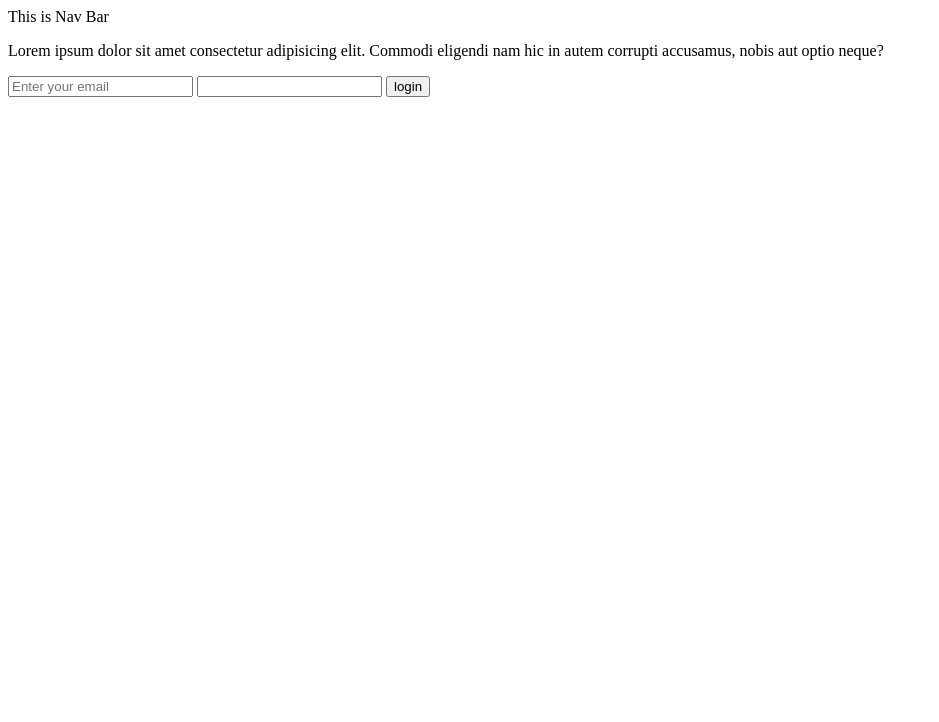
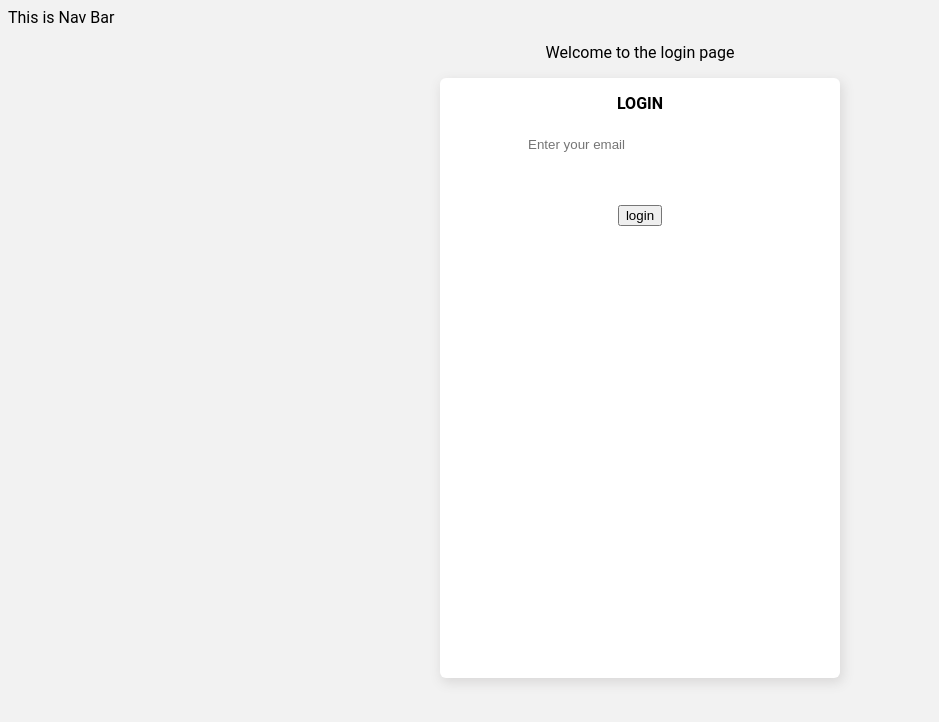
Before and after one commit to dwivedi-ritik/email-notifier, a Django app: page /login/ in a window 1280 px wide. Shown: the top 722 px of the page, without its empty margins (0-939 px from the left). Run offline with Django 4.2, Linux system fonts and the light colour scheme.

Commit message:
warriors

```diff
--- /dev/null
+++ b/app/static/app/app.css
@@ -0,0 +1,42 @@
+html{
+    margin:0;
+    padding:0;
+    font-family: 'Lucida Sans', 'Lucida Sans Regular';
+}
+
+body{
+    background-color: #f2f2f2;
+}
+.log-in {
+    text-align: center;
+}
+
+.login-card{
+    width: 400px;
+    height: 600px;
+    margin-left: auto;
+    margin-right: auto;
+    background-color: rgb(255, 255, 255);
+    box-shadow: 2px 4px 12px 1px rgb(218 217 217);
+    border-radius: 6px;
+}
+
+.login-card form{
+    display: flex;
+    flex-direction: column;
+    align-items: center;
+}
+
+.login-card form p{
+    font-weight: bold;
+    text-transform: uppercase;
+}
+
+.form-txt{
+    width: 14rem;
+    height: 28px;
+    margin-bottom: 2%;
+    border: none;
+    outline: none;
+
+}
--- a/app/templates/app/login.html
+++ b/app/templates/app/login.html
@@ -1,12 +1,24 @@
 {% extends 'index.html' %}
 
+{% load static %}
+
+
+{% block css_link %}
+<link rel="stylesheet" href={% static 'app/app.css'%}>
+{% endblock%}
+
 {% block content %}
-<p>Lorem ipsum dolor sit amet consectetur adipisicing elit. Commodi eligendi nam hic in autem corrupti accusamus, nobis
-    aut optio neque?</p>
-<form method="POST">
-    {% csrf_token %}
-    <input type="text" placeholder="Enter your email" name='usrname'>
-    <input type="password" , name='pass'>
-    <input type="submit" value="login">
-</form>
+<p class="log-in">Welcome to the login page</p>
+
+
+<div class="login-card">
+
+    <form method="POST">
+        <p>Login</p>
+        {% csrf_token %}
+        <input type="text" placeholder="Enter your email" name='usrname' class="form-txt">
+        <input type="password" , name='pass' class="form-txt">
+        <input type="submit" value="login" class="login-btn">
+    </form>
+</div>
 {% endblock %}
--- a/app/views.py
+++ b/app/views.py
@@ -37,7 +37,7 @@ def user_profile_home(request):
     if request.method == 'POST':
         email_form = UserEmailForm(request.POST)
         if email_form.is_valid():
-
+            #Creating new user email data
             email = Emails(title = request.POST['title'] , mail_text = request.POST['mail_text'] , \
                 time = request.POST['time'] , status = False , author = request.user)
             email.save()
--- a/notify/settings.py
+++ b/notify/settings.py
@@ -120,6 +120,10 @@ USE_TZ = True
 
 STATIC_URL = 'static/'
 
+STATICFILES_DIRS = [
+    BASE_DIR / 'static'
+]
+
 # Default primary key field type
 # https://docs.djangoproject.com/en/4.0/ref/settings/#default-auto-field
 
--- /dev/null
+++ b/static/style.css
@@ -0,0 +1,8 @@
+body{
+    background-color: #f2f2f2;
+    font-family: "Roboto";
+}
+
+.home-pg{
+    font-family: 'Courier New', Courier, monospace;
+}
--- a/templates/index.html
+++ b/templates/index.html
@@ -1,4 +1,5 @@
 <!DOCTYPE html>
+{% load static %}
 <html lang="en">
 
 <head>
@@ -6,14 +7,19 @@
     <meta http-equiv="X-UA-Compatible" content="IE=edge">
     <meta name="viewport" content="width=device-width, initial-scale=1.0">
     <title>Email Notifier</title>
+    <link rel="stylesheet" href={% static 'style.css'%}>
 </head>
-
+{% block css_link %}
+{% endblock %}
 <body>
     <nav>This is Nav Bar</nav>
+
     {% block content %}
-    <p>This is the home page of our site</p>
-    <a href='{% url "login" %}'>Log in</a>
-    <a href='{% url "signup" %}'>Sign up</a>
+    <div class="home-pg">
+        <p>This is the home page of our site</p>
+        <a href='{% url "login" %}'>Log in</a>
+        <a href='{% url "signup" %}'>Sign up</a>
+    </div>
     {% endblock %}
 </body>
 
```
Also changed, not shown: REM.md (added, +20 -0 lines), TODOS.md (added, +9 -0 lines), db.sqlite3.
